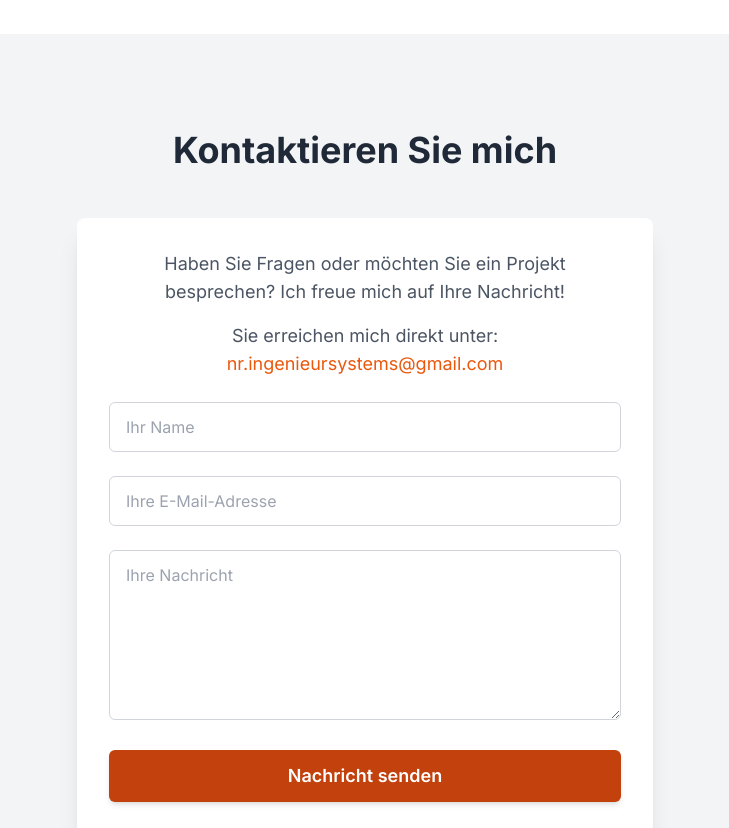
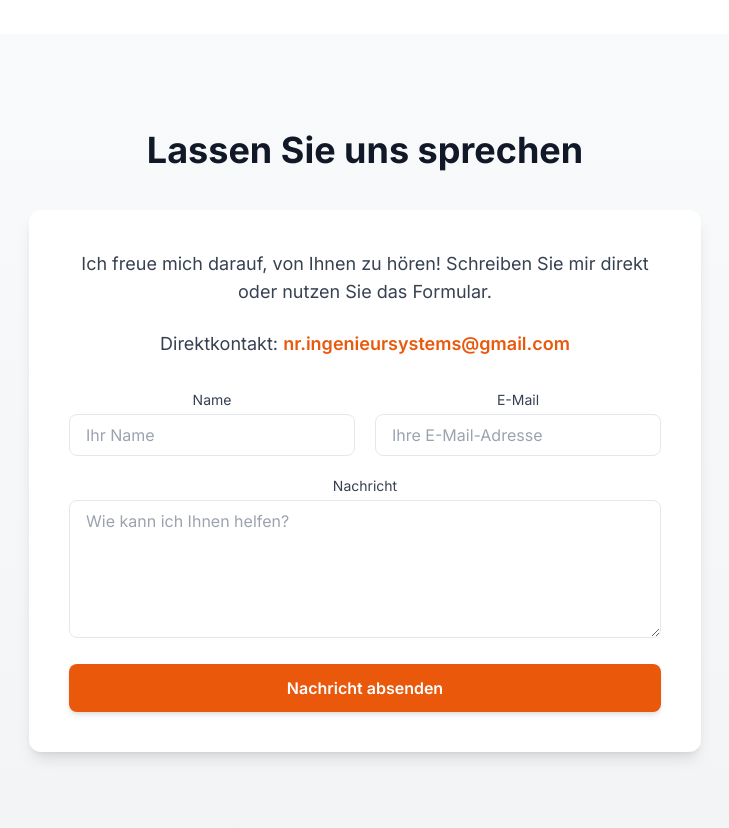
Before and after one commit to NRIngenieurSystems/NRIngenieurSystems.github.io, a plain HTML site: page index.html in a window 1280 px wide. Shown: the part 3360-4188 px from the top of the page, without its empty margins (275-1004 px from the left). Drawn offline with nearby package versions, Linux system fonts and the light colour scheme.

Commit message:
contact one

```diff
--- a/index.html
+++ b/index.html
@@ -45,7 +45,6 @@
                NR Ingenieur Systems – Ihr erfahrener freiberuflicher Ingenieur
             </h1>
 
-			   <!-- Wird nicht angezeigt TODO ???? -->
             <p class="text-lg md:text-xl mb-8 max-w-3xl mx-auto">
                 Ich biete maßgeschneiderte Ingenieurdienstleistungen für Ihre Projekte. Von der Konzeption bis zur Umsetzung – präzise, effizient und zuverlässig.
             </p>
@@ -55,11 +54,11 @@
         </div>
     </section>
 
-    <!-- Über mich Sektion -->
+
     <section id="about" class="py-16 md:py-24 bg-white">
         <div class="container mx-auto px-4 flex flex-col md:flex-row items-center gap-12">
             <div class="md:w-1/2">
-                <!-- Platzhalterbild für Ihr Profilfoto -->
+
                 <img src="Pics/Nico1_b.jpg" alt="Profilbild von [NR Ingenieur Services]" class="rounded-lg shadow-xl w-full h-auto object-cover transform hover:scale-105 transition-transform duration-300">
             </div>
             <div class="md:w-1/2">
@@ -74,13 +73,13 @@
         </div>
     </section>
 
-    <!-- Leistungen Sektion -->
+
     <section id="services" class="py-16 md:py-24 bg-gray-50">
         <div class="container mx-auto px-4 text-center">
             <h2 class="text-4xl font-bold text-gray-800 mb-12">Meine Leistungen</h2>
             <div class="grid grid-cols-1 md:grid-cols-2 lg:grid-cols-3 gap-8">
 
-			<!-- Leistung 1 -->
+
 			<div class="bg-white p-8 rounded-lg shadow-md hover:shadow-xl transition-shadow duration-300 transform hover:-translate-y-2">
 				<img src="Pics/Icons/1_Messtechnik.jpg" alt="Messtechnik Icon" class="w-16 h-16 mb-4 mx-auto">
 				<h3 class="text-2xl font-semibold text-gray-800 mb-4">Messtechnik</h3>
@@ -89,7 +88,7 @@
 				</p>
 			</div>
 
-			<!-- Leistung 2 -->
+
 			<div class="bg-white p-8 rounded-lg shadow-md hover:shadow-xl transition-shadow duration-300 transform hover:-translate-y-2">
 				<img src="Pics/Icons/2_Laborautomatisierung.jpg" alt="Laborautomatisierung Icon" class="w-16 h-16 mb-4 mx-auto">
 				<h3 class="text-2xl font-semibold text-gray-800 mb-4">Laborautomatisierung</h3>
@@ -98,7 +97,7 @@
 				</p>
 			</div>
 
-			<!-- Leistung 3 -->
+
 			<div class="bg-white p-8 rounded-lg shadow-md hover:shadow-xl transition-shadow duration-300 transform hover:-translate-y-2">
 				<img src="Pics/Icons/3_PCB-Design.jpg" alt="PCB-Design Icon" class="w-16 h-16 mb-4 mx-auto">
 				<h3 class="text-2xl font-semibold text-gray-800 mb-4">PCB-Design</h3>
@@ -107,7 +106,7 @@
 				</p>
 			</div>
 
-			<!-- Leistung 4 -->
+
 			<div class="bg-white p-8 rounded-lg shadow-md hover:shadow-xl transition-shadow duration-300 transform hover:-translate-y-2">
 				<img src="Pics/Icons/4_Prüfmittelmanagement.jpg" alt="Prüfmittelmanagement Icon" class="w-16 h-16 mb-4 mx-auto">
 				<h3 class="text-2xl font-semibold text-gray-800 mb-4">Prüfmittelmanagement</h3>
@@ -116,7 +115,7 @@
 				</p>
 			</div>
 
-			<!-- Leistung 5 -->
+
 			<div class="bg-white p-8 rounded-lg shadow-md hover:shadow-xl transition-shadow duration-300 transform hover:-translate-y-2">
 				<img src="Pics/Icons/5_Schaltungsdesign.jpg" alt="Schaltungsdesign Icon" class="w-16 h-16 mb-4 mx-auto">
 				<h3 class="text-2xl font-semibold text-gray-800 mb-4">Schaltungsdesign</h3>
@@ -125,7 +124,6 @@
 				</p>
 			</div>
 
-			<!-- Leistung 6 -->
 			<div class="bg-white p-8 rounded-lg shadow-md hover:shadow-xl transition-shadow duration-300 transform hover:-translate-y-2">
 				<img src="Pics/Icons/6_Elektroinstallation und Inbetriebnahme.jpg" alt="Elektroinstallation und Inbetriebnahme Icon" class="w-16 h-16 mb-4 mx-auto">
 				<h3 class="text-2xl font-semibold text-gray-800 mb-4">Elektroinstallation und Inbetriebnahme</h3>
@@ -137,30 +135,29 @@
         </div>
     </section>
 
-    <!-- Projekte Sektion -->
     <section id="projects" class="py-16 md:py-24 bg-white">
         <div class="container mx-auto px-4 text-center">
             <h2 class="text-4xl font-bold text-gray-800 mb-12">Meine Projekte</h2>
             <div class="grid grid-cols-1 md:grid-cols-2 lg:grid-cols-3 gap-8">
-                <!-- Projekt 1 -->
+
                 <div class="bg-gray-50 rounded-lg shadow-md overflow-hidden hover:shadow-xl transition-shadow duration-300">
                     <img src="Pics\projekte\projekt (1).jpg" alt="Einführung eines maßgeschneiderten Kalibrierprozesses mit Fluke-Kalibrator" class="w-full h-48 object-cover">
                     <div class="p-6">
                         <h3 class="text-2xl font-semibold text-gray-800 mb-2">Einführung eines maßgeschneiderten Kalibrierprozesses mit Fluke-Kalibrator</h3>
                         <p class="text-gray-600 mb-4">
-                            Das Projekt umfasst die Integration eines Fluke-Prozesskalibrators in die bestehende Prozessumgebung. Der Prozess wurde individuell an die Anforderungen der Anlage angepasst, um Temperatur-, Druck- und elektrische Messgeräte mit minimaler Unsicherheit zu kalibrieren. Mithilfe der Fluke-Kalibriersoftware wurden automatisierte Abläufe etabliert, die den Durchsatz maximieren und Ausfallzeiten minimieren. Die Kalibrierung erfolgt rückführbar gemäß ISO 9001 und ISO/IEC 17025 Standards, unterstützt durch eine Dokumentation via DPC/Track-Datenbank. Das Projekt verbessert die Betriebssicherheit, reduziert Produktionsausfälle und gewährleistet die Einhaltung von Qualitätsnormen.
+                            Dieses Projekt umfasste die Integration eines Fluke-Prozesskalibrators in die bestehende Prozessumgebung. Der Prozess wurde individuell an die Anforderungen der Anlage angepasst, um Temperatur-, Druck- und elektrische Messgeräte mit minimaler Unsicherheit zu kalibrieren. Mithilfe der Fluke-Kalibriersoftware wurden automatisierte Abläufe etabliert, die den Durchsatz maximieren und Ausfallzeiten minimieren. Die Kalibrierung erfolgt rückführbar gemäß ISO 9001 und ISO/IEC 17025 Standards, unterstützt durch eine Dokumentation via DPC/Track-Datenbank. Das Projekt verbessert die Betriebssicherheit, reduziert Produktionsausfälle und gewährleistet die Einhaltung von Qualitätsnormen.
 
                         </p>
                         <a href="#" class="text-orange-600 hover:text-orange-800 font-medium">Mehr Details &rarr;</a>
                     </div>
                 </div>
-                <!-- Projekt 2 -->
+
                 <div class="bg-gray-50 rounded-lg shadow-md overflow-hidden hover:shadow-xl transition-shadow duration-300">
                     <img src="Pics\projekte\projekt (2).jpg" alt="Multiplexer für hochwertige Messmittel (PCB-Design)" class="w-full h-48 object-cover">
                     <div class="p-6">
                         <h3 class="text-2xl font-semibold text-gray-800 mb-2">Multiplexer für hochwertige Messmittel (PCB-Design)</h3>
                         <p class="text-gray-600 mb-4">
-                            Das Projekt umfasst die Entwicklung eines kompakten, hochpräzisen Multiplexers auf einer Leiterplatte zur gleichzeitigen Anbindung mehrerer hochwertiger Messmittel
+                            Dieses Projekt umfasste die Entwicklung eines kompakten, hochpräzisen Multiplexers auf einer Leiterplatte zur gleichzeitigen Anbindung mehrerer hochwertiger Messmittel
  (z. B. Präzisionsmultimeter, Kalibratoren oder Oszilloskope). Der Multiplexer ermöglicht das schnelle Umschalten zwischen verschiedenen Messkanälen mit minimalem Signalrauschen
  und maximaler Signalintegrität. Das PCB-Design basiert auf einem modularen Ansatz mit Low-Noise-Komponenten, optimierter Leiterbahnführung und Abschirmung gegen elektromagnetische Störungen (EMV).
  Die Steuerung erfolgt über eine Mikrocontroller-Schnittstelle mit Kompatibilität zu Standard-Testsoftware (z. B. LabVIEW/CANoe). Das Design erfüllt Anforderungen an hohe
@@ -170,18 +167,18 @@
                         <a href="#" class="text-orange-600 hover:text-orange-800 font-medium">Mehr Details &rarr;</a>
                     </div>
                 </div>
-                <!-- Projekt 3 -->
+
                 <div class="bg-gray-50 rounded-lg shadow-md overflow-hidden hover:shadow-xl transition-shadow duration-300">
                     <img src="Pics\projekte\projekt (3).jpg" alt="Kommunikationsschnittstellen für einen zentralen Laborcomputer" class="w-full h-48 object-cover">
                     <div class="p-6">
                         <h3 class="text-2xl font-semibold text-gray-800 mb-2">Kommunikationsschnittstellen für einen zentralen Laborcomputer</h3>
                         <p class="text-gray-600 mb-4">
-                            Das Projekt umfasst die Implementierung eines Kommunikationssystems zur Anbindung hochwertiger Messgeräte (z. B. Multimeter, Oszilloskope, Kalibratoren) an einen zentralen Laborcomputer. Es werden standardisierte Schnittstellen wie USB, Ethernet (LAN), GPIB (IEEE-488) und RS-232 verwendet, um eine robuste und flexible Datenübertragung zu gewährleisten. Eine maßgeschneiderte Softwarelösung, basierend auf LabVIEW oder Python, erm0070-5f4c-47bc-9c43-5e3b2b6a5e3d, ermöglicht die zentrale Steuerung, Datenerfassung und Protokollierung der Messwerte. Die Kommunikationsschnittstellen unterstützen hohe Datenraten und niedrige Latenzzeiten, um Echtzeitüberwachung und präzise Steuerung zu gewährleisten. Das System ist modular aufgebaut, um die Integration zukünftiger Geräte zu ermöglichen, und entspricht den Anforderungen an Datensicherheit und Zuverlässigkeit gemäß ISO/IEC 17025 für Laborumgebungen.
+                            Dieses Projekt umfasste die Implementierung eines Kommunikationssystems zur Anbindung hochwertiger Messgeräte (z. B. Multimeter, Oszilloskope, Kalibratoren) an einen zentralen Laborcomputer. Es werden standardisierte Schnittstellen wie USB, Ethernet (LAN), GPIB (IEEE-488) und RS-232 verwendet, um eine robuste und flexible Datenübertragung zu gewährleisten. Eine maßgeschneiderte Softwarelösung, basierend auf LabVIEW oder Python, erm0070-5f4c-47bc-9c43-5e3b2b6a5e3d, ermöglicht die zentrale Steuerung, Datenerfassung und Protokollierung der Messwerte. Die Kommunikationsschnittstellen unterstützen hohe Datenraten und niedrige Latenzzeiten, um Echtzeitüberwachung und präzise Steuerung zu gewährleisten. Das System ist modular aufgebaut, um die Integration zukünftiger Geräte zu ermöglichen, und entspricht den Anforderungen an Datensicherheit und Zuverlässigkeit gemäß ISO/IEC 17025 für Laborumgebungen.
                         </p>
                         <a href="#" class="text-orange-600 hover:text-orange-800 font-medium">Mehr Details &rarr;</a>
                     </div>
                 </div>
-                <!-- Füge hier bei Bedarf weitere Projekte hinzu -->
+
             </div>
             <a href="#" class="mt-12 inline-block bg-orange-700 text-white px-8 py-3 rounded-full text-lg font-semibold shadow-lg hover:bg-orange-800 transition-colors duration-300 transform hover:scale-105">
                 Alle Projekte ansehen
@@ -189,40 +186,41 @@
         </div>
     </section>
 
-<!-- Kontakt Sektion -->
-<section id="contact" class="py-16 md:py-24 bg-gray-100">
-    <div class="container mx-auto px-4 text-center">
-        <h2 class="text-4xl font-bold text-gray-800 mb-12">Kontaktieren Sie mich</h2>
-        <div class="max-w-xl mx-auto bg-white p-8 rounded-lg shadow-xl">
-            <p class="text-lg text-gray-600 mb-4">
-                Haben Sie Fragen oder möchten Sie ein Projekt besprechen? Ich freue mich auf Ihre Nachricht!
+
+<section id="contact" class="py-16 md:py-24 bg-gradient-to-b from-gray-50 to-gray-100">
+    <div class="container mx-auto px-6 text-center">
+        <h2 class="text-3xl md:text-4xl font-extrabold text-gray-900 mb-10">Lassen Sie uns sprechen</h2>
+        <div class="max-w-2xl mx-auto bg-white p-6 md:p-10 rounded-xl shadow-lg">
+            <p class="text-base md:text-lg text-gray-700 mb-6">
+                Ich freue mich darauf, von Ihnen zu hören! Schreiben Sie mir direkt oder nutzen Sie das Formular.
             </p>
-            <p class="text-lg text-gray-600 mb-6">
-                Sie erreichen mich direkt unter:
-                <a href="mailto:nr.ingenieursystems@gmail.com" class="text-orange-600 hover:text-orange-800 font-medium">nr.ingenieursystems@gmail.com</a>
+            <p class="text-base md:text-lg text-gray-700 mb-8">
+                Direktkontakt:
+                <a href="mailto:nr.ingenieursystems@gmail.com" class="text-orange-600 hover:text-orange-700 font-semibold">nr.ingenieursystems@gmail.com</a>
             </p>
-            <form action="#" method="POST" class="space-y-6">
-                <div>
-                    <label for="name" class="sr-only">Ihr Name</label>
-                    <input type="text" id="name" name="name" placeholder="Ihr Name" class="w-full px-4 py-3 rounded-md border border-gray-300 focus:ring-orange-500 focus:border-orange-500 transition-colors" required>
+            <form action="#" method="POST" class="space-y-5">
+                <div class="grid grid-cols-1 md:grid-cols-2 gap-5">
+                    <div>
+                        <label for="name" class="block text-sm font-medium text-gray-700 mb-1">Name</label>
+                        <input type="text" id="name" name="name" placeholder="Ihr Name" class="w-full px-4 py-2 rounded-lg border border-gray-200 focus:ring-2 focus:ring-orange-500 focus:border-transparent transition-all" required>
+                    </div>
+                    <div>
+                        <label for="email" class="block text-sm font-medium text-gray-700 mb-1">E-Mail</label>
+                        <input type="email" id="email" name="email" placeholder="Ihre E-Mail-Adresse" class="w-full px-4 py-2 rounded-lg border border-gray-200 focus:ring-2 focus:ring-orange-500 focus:border-transparent transition-all" required>
+                    </div>
                 </div>
                 <div>
-                    <label for="email" class="sr-only">Ihre E-Mail</label>
-                    <input type="email" id="email" name="email" placeholder="Ihre E-Mail-Adresse" class="w-full px-4 py-3 rounded-md border border-gray-300 focus:ring-orange-500 focus:border-orange-500 transition-colors" required>
+                    <label for="message" class="block text-sm font-medium text-gray-700 mb-1">Nachricht</label>
+                    <textarea id="message" name="message" rows="5" placeholder="Wie kann ich Ihnen helfen?" class="w-full px-4 py-2 rounded-lg border border-gray-200 focus:ring-2 focus:ring-orange-500 focus:border-transparent transition-all" required></textarea>
                 </div>
-                <div>
-                    <label for="message" class="sr-only">Ihre Nachricht</label>
-                    <textarea id="message" name="message" rows="6" placeholder="Ihre Nachricht" class="w-full px-4 py-3 rounded-md border border-gray-300 focus:ring-orange-500 focus:border-orange-500 transition-colors" required></textarea>
-                </div>
-                <button type="submit" class="w-full bg-orange-700 text-white px-6 py-3 rounded-md text-lg font-semibold shadow-md hover:bg-orange-800 transition-colors duration-300 transform hover:scale-105">
-                    Nachricht senden
+                <button type="submit" class="w-full bg-orange-600 text-white px-6 py-3 rounded-lg font-semibold shadow-md hover:bg-orange-700 transition-all duration-300">
+                    Nachricht absenden
                 </button>
             </form>
         </div>
     </div>
 </section>
 
-    <!-- Footer -->
     <footer class="bg-gray-800 text-white py-8">
         <div class="container mx-auto px-4 text-center">
             <p>&copy; 2025 NR Ingenieur Services. Alle Rechte vorbehalten. | <a href="#" class="text-orange-400 hover:underline">Impressum</a> | <a href="#" class="text-orange-400 hover:underline">Datenschutz</a></p>
@@ -230,7 +228,7 @@
     </footer>
 
     <script>
-        // JavaScript für sanftes Scrollen zu Ankerpunkten
+
         document.querySelectorAll('a[href^="#"]').forEach(anchor => {
             anchor.addEventListener('click', function (e) {
                 e.preventDefault();
@@ -240,7 +238,7 @@
             });
         });
 
-        // JavaScript für den Sticky-Nav-Effekt (Hintergrund und Schatten beim Scrollen)
+
         window.addEventListener('scroll', function() {
             const header = document.querySelector('.sticky-nav');
             if (window.scrollY > 50) { // Nach 50px Scrollen
```
